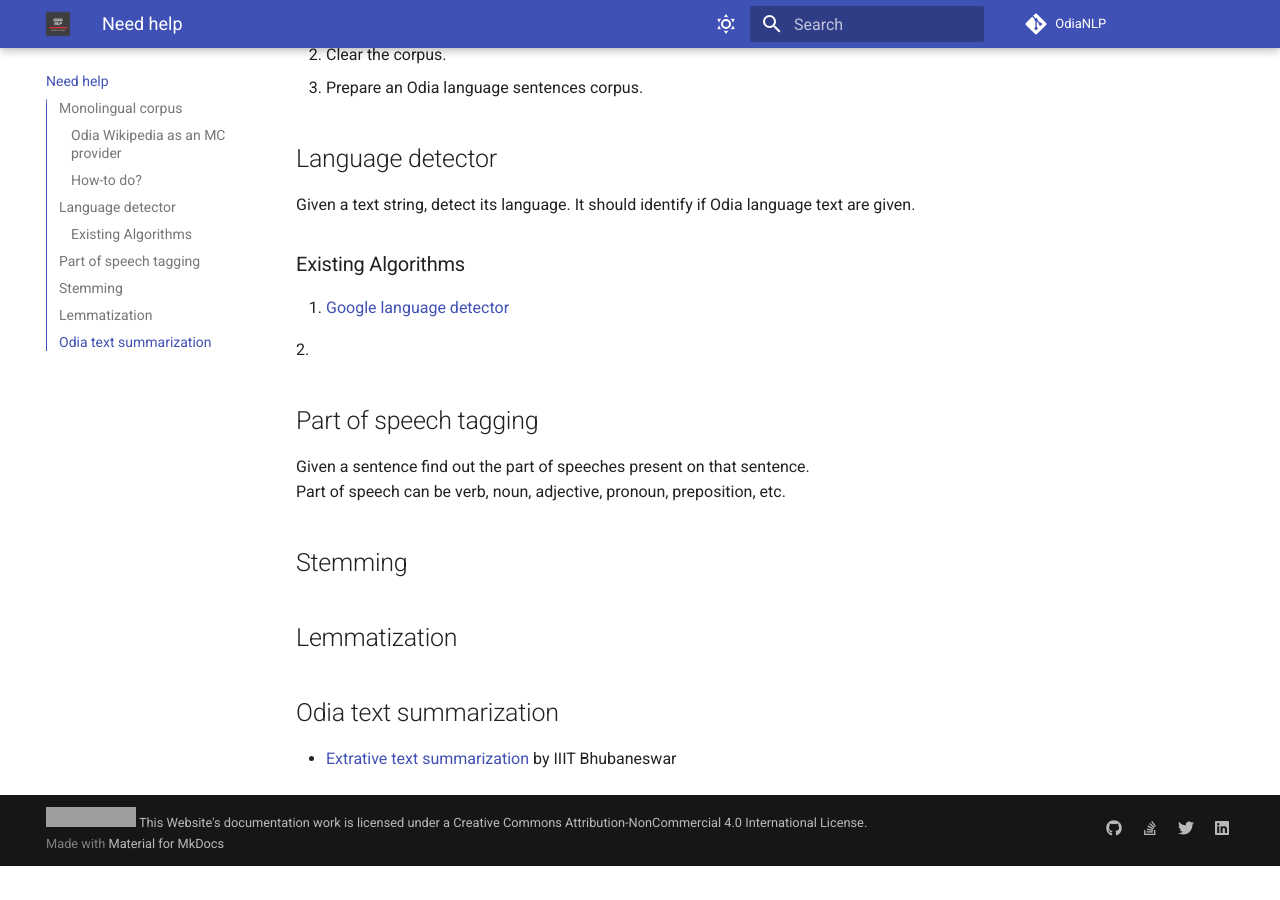
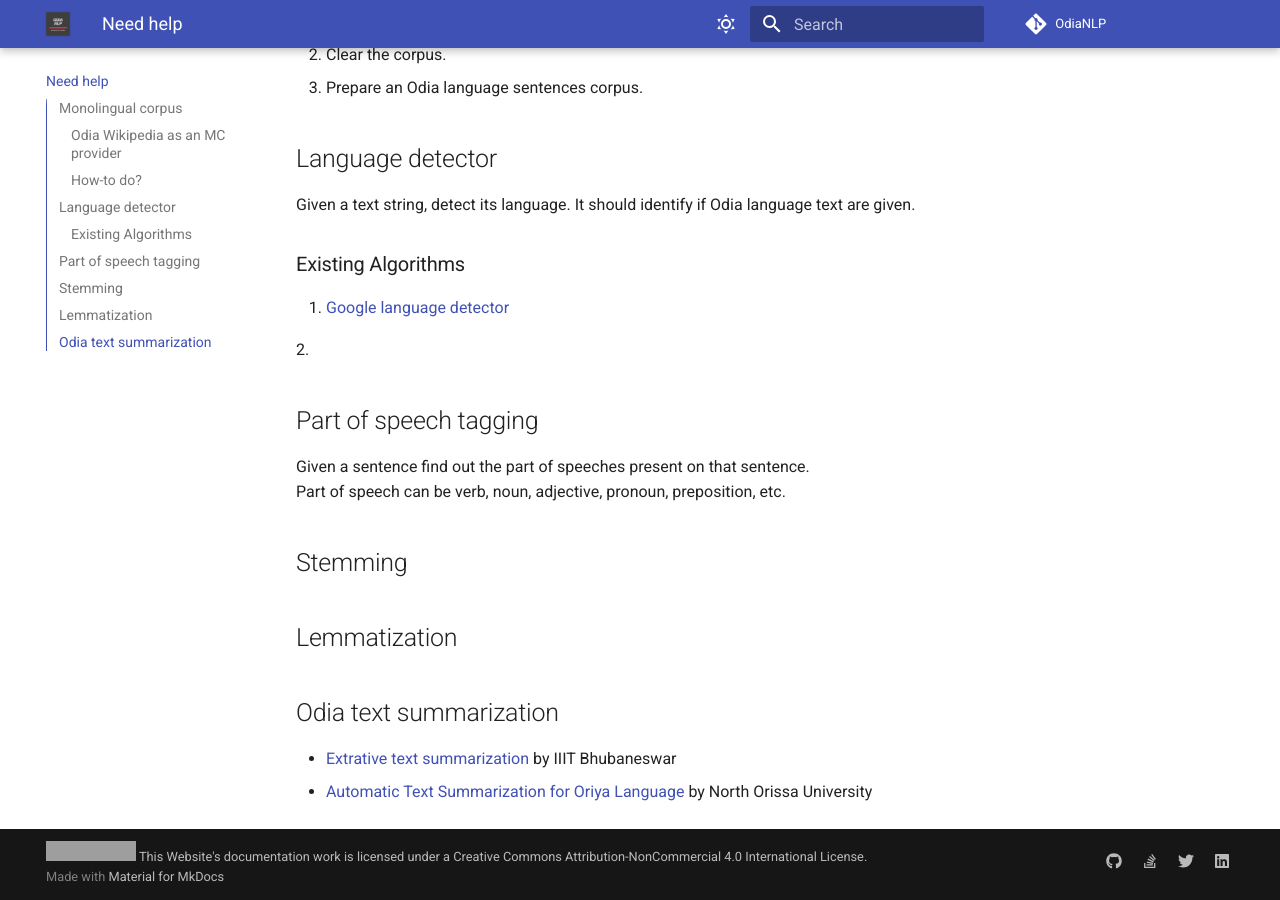
Before and after one commit to OdiaNLP/odianlp.github.io, an MkDocs documentation site: the page built from docs/possible_projects.md, in a window 1280 px wide and 900 px high, scrolled down 1652 px. Built offline with MkDocs 1.6.1 and Material for MkDocs 9.7.7, drawn with Linux system fonts in a browser that asks for light colours; comment, search, counter and statistics services are not loaded; before the commit the page ends 2518 px from its top, so only the background shows below that; grey boxes are pictures that could not be loaded.

Commit message:
Update possible_projects.md

```diff
--- a/docs/possible_projects.md
+++ b/docs/possible_projects.md
@@ -71,3 +71,4 @@ Part of speech can be verb, noun, adjective, pronoun, preposition, etc.
 
 ## <a name="text-summarization"></a>Odia text summarization
 - [Extrative text summarization](https://research.ijais.org/volume1/number3/ijais12-450135.pdf) by IIIT Bhubaneswar
+- [Automatic Text Summarization for Oriya Language](https://www.researchgate.net/publication/290977681_Automatic_Text_Summarization_for_Oriya_Language) by North Orissa University
```
